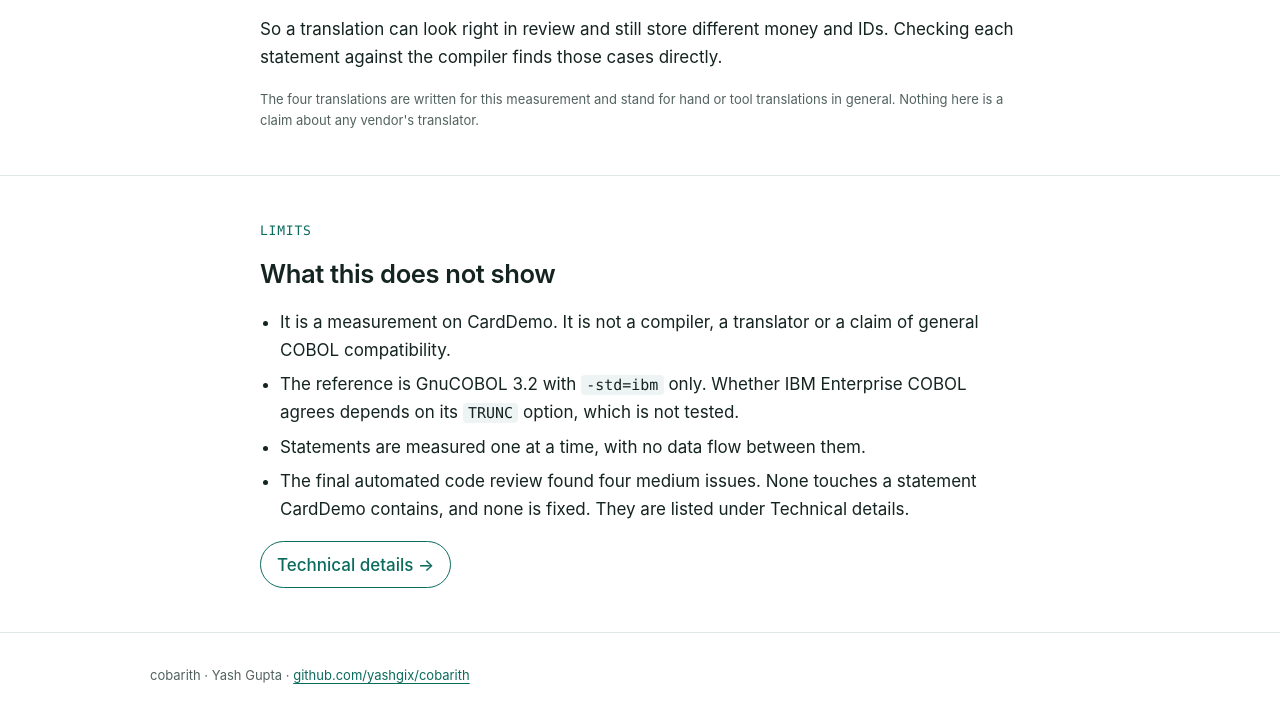
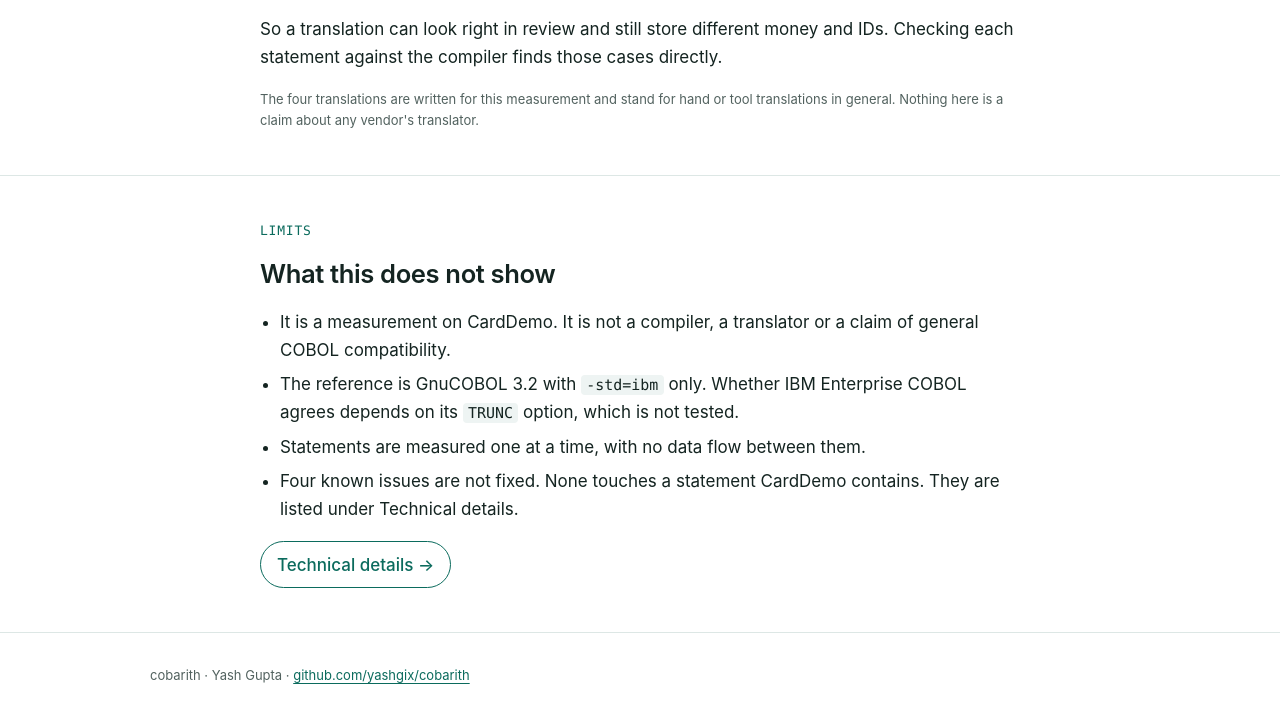
Before and after one commit to yashgix/cobarith, a plain HTML site: page docs/index.html in a window 1280 px wide. Shown: the part 2123-2846 px from the top of the page. Drawn offline with Linux system fonts and the light colour scheme.

Commit message:
Docs: state the four known issues without the review wording

```diff
--- a/docs/index.html
+++ b/docs/index.html
@@ -203,7 +203,7 @@ footer { padding-block: 2rem 3rem; border-top: 1px solid var(--line); }
       <li>It is a measurement on CardDemo. It is not a compiler, a translator or a claim of general COBOL compatibility.</li>
       <li>The reference is GnuCOBOL 3.2 with <code>-std=ibm</code> only. Whether IBM Enterprise COBOL agrees depends on its <code>TRUNC</code> option, which is not tested.</li>
       <li>Statements are measured one at a time, with no data flow between them.</li>
-      <li>The final automated code review found four medium issues. None touches a statement CardDemo contains, and none is fixed. They are listed under Technical details.</li>
+      <li>Four known issues are not fixed. None touches a statement CardDemo contains. They are listed under Technical details.</li>
     </ul>
     <p><button class="btn" type="button" data-view="details">Technical details →</button></p>
   </div></section>
@@ -259,7 +259,7 @@ footer { padding-block: 2rem 3rem; border-top: 1px solid var(--line); }
 
   <section class="wrap" aria-labelledby="gap-h"><div class="col stack">
     <h2 id="gap-h">Known gaps</h2>
-    <p>The last automated code review found four medium issues. None touches a statement CardDemo contains, so the measured results stand, but they are real and not fixed.</p>
+    <p>Four known issues are not fixed. None touches a statement CardDemo contains, so the measured results stand, but they are real.</p>
     <ul>
       <li>A sign and its digits split across a continuation line are refused as unsupported. CardDemo's 11 continuation lines are all inside HTML string literals.</li>
       <li><code>COPY REPLACING</code> of a word also rewrites the same text inside a quoted literal. CardDemo's only copybook copied with <code>REPLACING</code> (<code>CSSETATY</code>) has one literal, <code>'*'</code>.</li>
```
Also changed, not shown: 1 other file.
